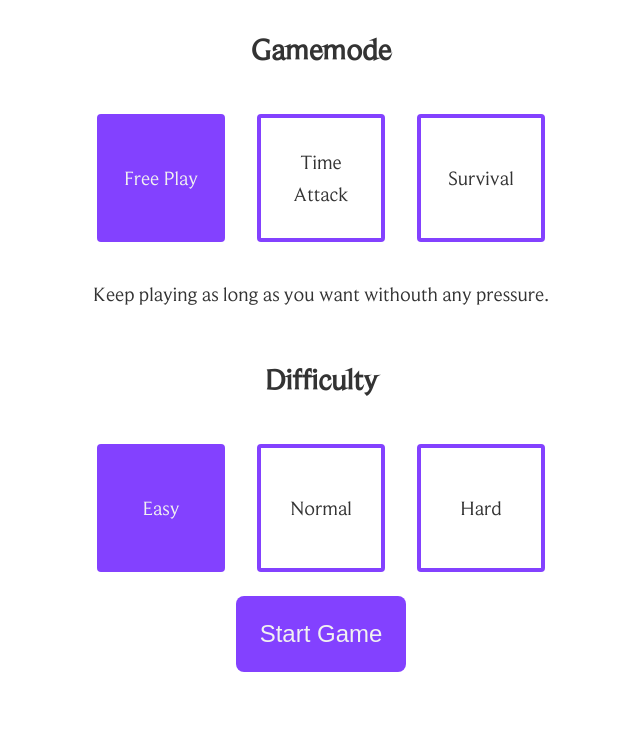
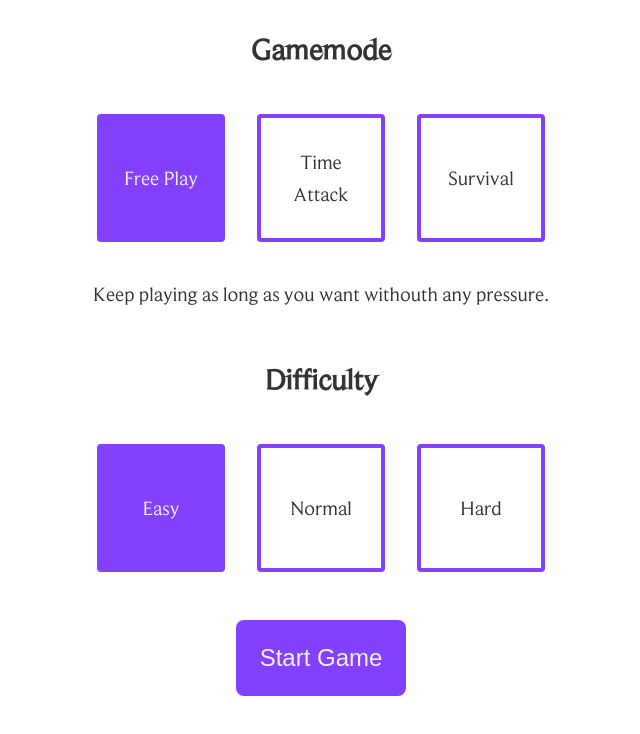
Before and after one commit to ToxicJojo/skin-guesser, a Vue app: page /game in a window 1280 px wide. Shown: the top 734 px of the page, without its empty margins (319-959 px from the left). Built offline with nearby package versions, Linux system fonts and the light colour scheme.

Commit message:
Start game button margin

```diff
--- a/src/views/GameSetup.vue
+++ b/src/views/GameSetup.vue
@@ -7,7 +7,7 @@
     .difficulty
       h2 Difficulty
       DifficultySelect(v-model='selectedDifficulty')
-    button.button(@click='startGame') Start Game
+    button.button.button-start-game(@click='startGame') Start Game
 </template>
 
 <script>
@@ -45,4 +45,8 @@ export default {
   text-align: center;
 }
 
+.button-start-game {
+  margin-top: 32px;
+}
+
 </style>
```
